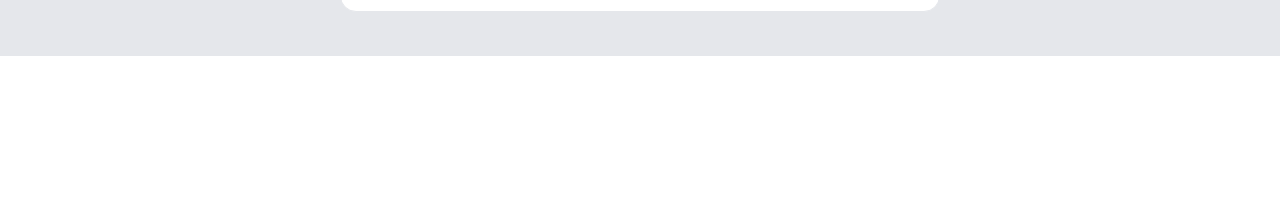
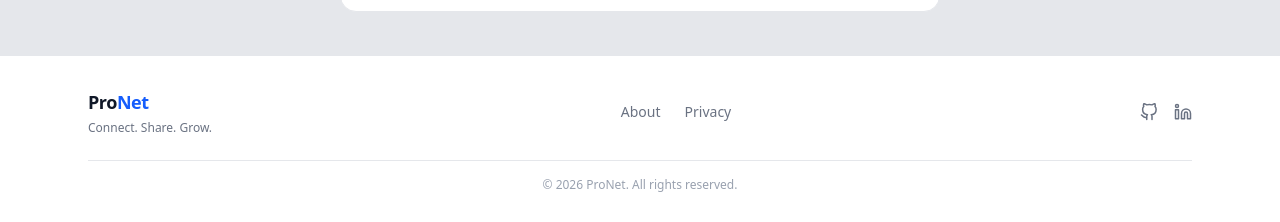
Before and after one commit to light04sk/mern-social-network, a React app in the folder Frontend/: page /feed in a window 1280 px wide. Shown: the part 3239-3461 px from the top of the page. Before the commit the page ends 3295 px from the top, so only its background shows below. Built offline with nearby package versions, Linux system fonts and the light colour scheme; the HTML template or start-up script is replaced by a standard one.

Commit message:
add footer

```diff
--- /dev/null
+++ b/Frontend/src/components/Footer.jsx
@@ -0,0 +1,51 @@
+// components/Footer.jsx
+
+import { FiGithub, FiLinkedin } from "react-icons/fi";
+
+const Footer = () => {
+  const year = new Date().getFullYear();
+
+  return (
+    <footer >
+      <div className="max-w-6xl mx-auto px-6 py-8">
+        {/* Top Row */}
+        <div className="flex flex-col md:flex-row items-center justify-between gap-6">
+          {/* Brand */}
+          <div className="text-center md:text-left">
+            <h2 className="text-lg font-semibold tracking-tight text-gray-900">
+              Pro<span className="text-blue-600">Net</span>
+            </h2>
+            <p className="text-xs text-gray-500 mt-1">Connect. Share. Grow.</p>
+          </div>
+
+          {/* Links */}
+          <div className="flex items-center gap-6 text-sm text-gray-500">
+            <a href="#" className="hover:text-gray-900 transition-colors">
+              About
+            </a>
+            <a href="#" className="hover:text-gray-900 transition-colors">
+              Privacy
+            </a>
+          </div>
+
+          {/* Social Icons */}
+          <div className="flex items-center gap-4 text-gray-500 text-lg">
+            <a href="#" className="hover:text-gray-900 transition-colors">
+              <FiGithub />
+            </a>
+            <a href="#" className="hover:text-gray-900 transition-colors">
+              <FiLinkedin />
+            </a>
+          </div>
+        </div>
+
+        {/* Bottom */}
+        <div className="mt-6 pt-4 border-t border-gray-200 text-center text-xs text-gray-400">
+          © {year} ProNet. All rights reserved.
+        </div>
+      </div>
+    </footer>
+  );
+};
+
+export default Footer;
--- a/Frontend/src/layouts/DashboardLayout.jsx
+++ b/Frontend/src/layouts/DashboardLayout.jsx
@@ -1,3 +1,4 @@
+import Footer from "../components/Footer";
 import Navbar2 from "../components/Navbar2";
 import { Outlet } from "react-router-dom";
 
@@ -6,6 +7,7 @@
     <>
       <Navbar2 />
       <Outlet />
+      <Footer />
     </>
   );
 };
```
